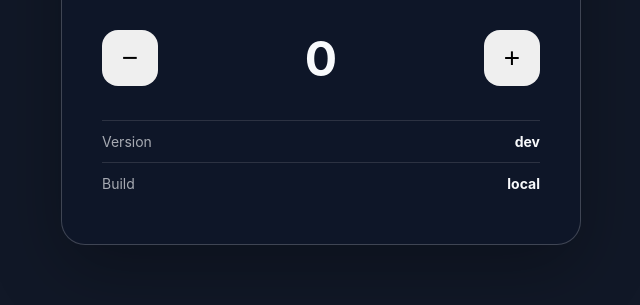
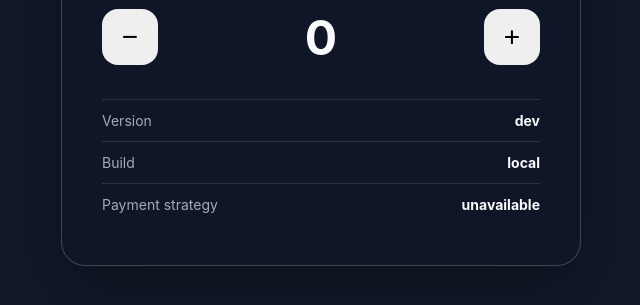
Before and after one commit to haroldcsbecker/DeployForgeMock, a website: page index.html in a window 1280 px wide. Shown: the part 367-672 px from the top of the page, without its empty margins (319-959 px from the left). Drawn offline with Linux system fonts and the light colour scheme; no server answers.

Commit message:
Demo payment strategy DeployStrategy

```diff
--- a/index.html
+++ b/index.html
@@ -26,6 +26,10 @@
         <div class="meta">
           <span>Build</span>
           <strong id="build">loading…</strong>
+        </div>
+        <div class="meta">
+          <span>Payment strategy</span>
+          <strong id="payment-strategy">loading…</strong>
         </div>
       </section>
     </main>
@@ -62,6 +66,21 @@
 
       void loadRuntimeMetadata();
 
+      async function loadPaymentStrategy() {
+        try {
+          const response = await fetch("/deployforge-strategy-runtime.json", { cache: "no-store" });
+          if (!response.ok) throw new Error("strategy state unavailable");
+          const payload = await response.json();
+          const strategy = payload.strategies?.find((item) => item.id === "payment-processor");
+          document.querySelector("#payment-strategy").textContent =
+            strategy?.selectedImplementation || "unavailable";
+        } catch {
+          document.querySelector("#payment-strategy").textContent = "unavailable";
+        }
+      }
+
+      void loadPaymentStrategy();
+
       const countElement = document.querySelector("#count");
       let count = 0;
 
```
